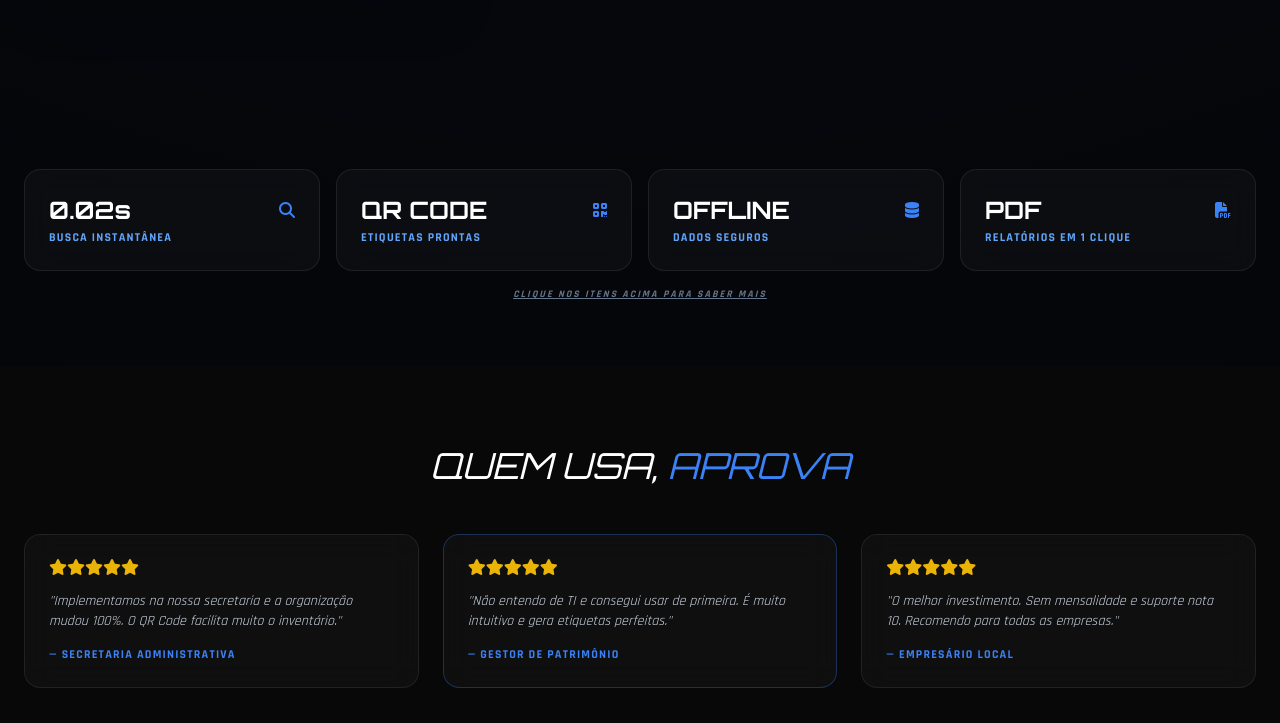
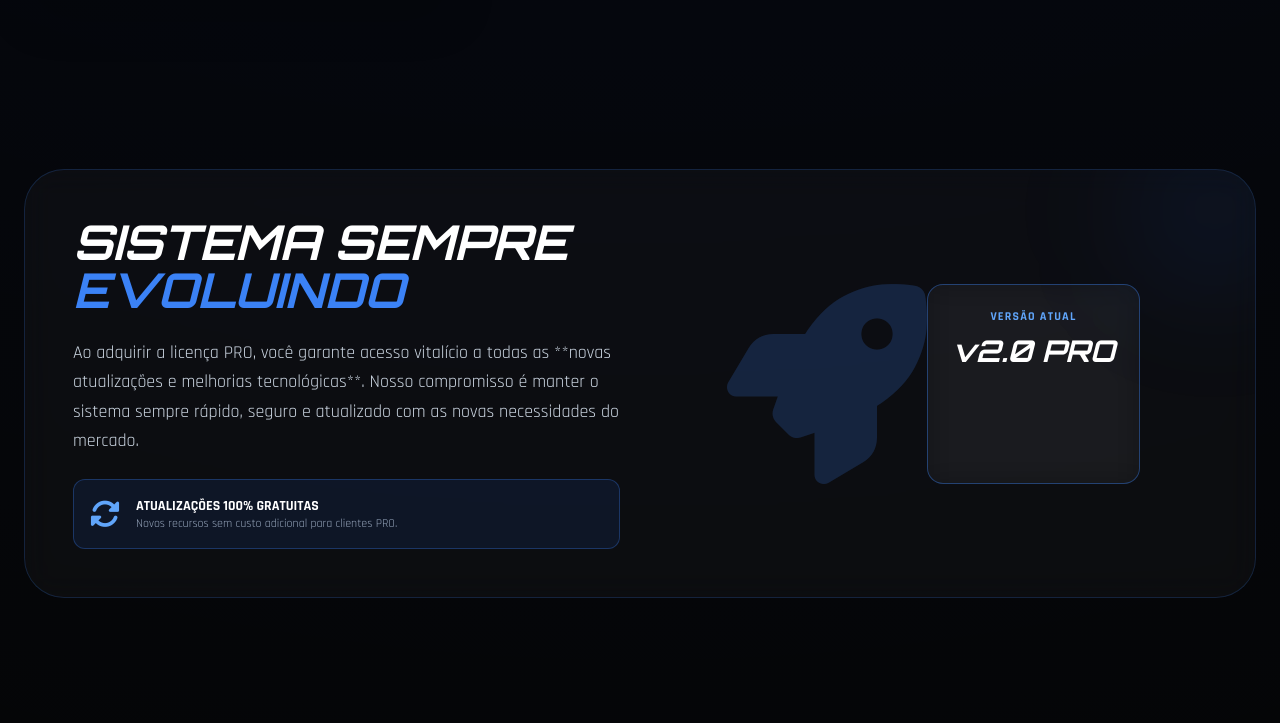
Before and after one commit to leosouzaaa/Leandrosouza, a plain HTML site: page index.html in a window 1280 px wide. Shown: the part 695-1418 px from the top of the page. Drawn offline with nearby package versions, Linux system fonts and the light colour scheme.

Commit message:
Update index.html

```diff
--- a/index.html
+++ b/index.html
@@ -60,7 +60,7 @@
                 <img src="logo.png" alt="Logo" class="w-7 h-7 md:w-8 md:h-8 object-contain shrink-0">
                 <div class="flex flex-col truncate">
                     <span class="font-title text-[10px] md:text-base font-bold tracking-tighter text-white truncate uppercase">SISTEMA CONTROLE DE PATRIMÔNIO <span class="text-blue-500">PRO</span></span>
-                    <span class="text-[7px] md:text-[9px] uppercase tracking-[0.2em] text-blue-400 font-bold italic">HHelp Tec Soluções Inteligentes ©</span>
+                    <span class="text-[7px] md:text-[9px] uppercase tracking-[0.2em] text-blue-400 font-bold italic">Help Tec Soluções Inteligentes ©</span>
                 </div>
             </div>
             <a href="https://pay.hotmart.com/W104049568D" target="_blank" class="btn-gradient text-white px-3 md:px-5 py-2 rounded-xl font-bold text-[9px] md:text-xs uppercase tracking-widest whitespace-nowrap shrink-0">COMPRAR <span class="hidden md:inline">AGORA</span> <i class="fas fa-shopping-cart ml-1 md:ml-2"></i>
@@ -95,6 +95,34 @@
             </div>
             <div class="relative group">
                 <img src="painel.png" class="img-tech shadow-2xl group-hover:shadow-blue-500/20" alt="Painel Principal">
+            </div>
+        </div>
+    </section>
+
+    <section class="py-16 px-6">
+        <div class="max-w-7xl mx-auto glass-card p-8 md:p-12 rounded-[2.5rem] border-blue-500/20 relative overflow-hidden">
+            <div class="absolute -right-10 -top-10 w-40 h-40 bg-blue-600/10 blur-3xl rounded-full"></div>
+            <div class="grid md:grid-cols-2 gap-10 items-center">
+                <div class="order-2 md:order-1">
+                    <h2 class="text-3xl md:text-5xl font-title font-bold text-white uppercase italic mb-6">SISTEMA SEMPRE <span class="text-blue-500">EVOLUINDO</span></h2>
+                    <p class="text-slate-300 text-lg leading-relaxed mb-6">
+                        Ao adquirir a licença PRO, você garante acesso vitalício a todas as **novas atualizações e melhorias tecnológicas**. Nosso compromisso é manter o sistema sempre rápido, seguro e atualizado com as novas necessidades do mercado.
+                    </p>
+                    <div class="flex items-center gap-4 bg-blue-600/10 p-4 rounded-xl border border-blue-500/30">
+                        <i class="fas fa-sync-alt text-3xl text-blue-400 animate-spin-slow"></i>
+                        <div>
+                            <p class="text-white font-bold uppercase text-sm">Atualizações 100% Gratuitas</p>
+                            <p class="text-slate-400 text-xs">Novos recursos sem custo adicional para clientes PRO.</p>
+                        </div>
+                    </div>
+                </div>
+                <div class="order-1 md:order-2 flex justify-center">
+                    <i class="fas fa-rocket text-[120px] md:text-[200px] text-blue-500/20 absolute opacity-30 md:static md:opacity-100"></i>
+                    <div class="hidden md:block glass-card p-6 rounded-2xl border-blue-500/40 text-center">
+                        <span class="text-blue-400 font-bold block mb-2 uppercase tracking-widest text-xs">Versão Atual</span>
+                        <span class="text-white text-3xl font-title font-bold italic">v2.0 PRO</span>
+                    </div>
+                </div>
             </div>
         </div>
     </section>
```
